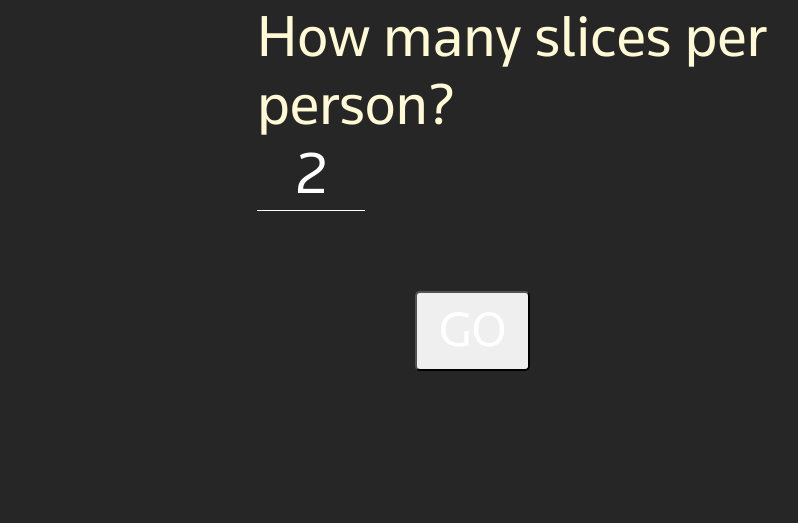
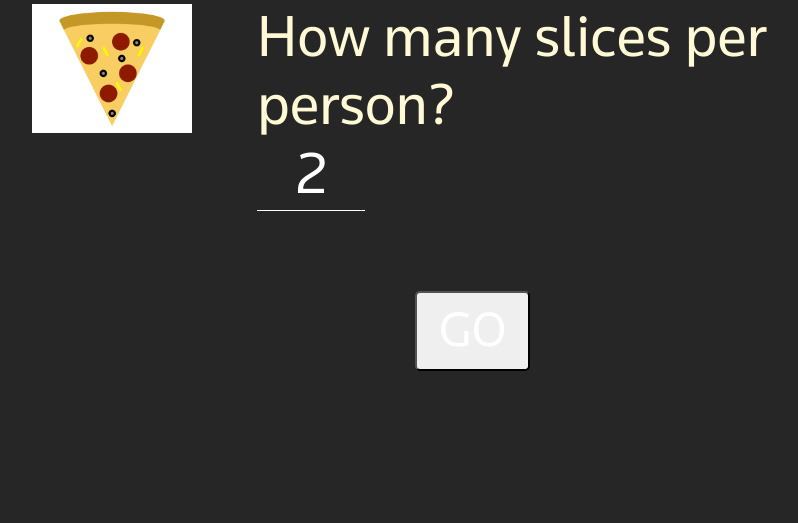
Before and after one commit to juanprado/findmepizza, a web app: file dest/index.html in a window 1280 px wide. Shown: the part 277-800 px from the top of the page, without its empty margins (249-1047 px from the left). Run offline with its HTML, style and script files only (its server is not run), Linux system fonts and the light colour scheme.

Commit message:
add pizza image

```diff
--- a/dest/assets/css/main.css
+++ b/dest/assets/css/main.css
@@ -550,6 +550,21 @@ button {
 .person:before {
   content: "";
   background: url("/assets/img/person.png") 50% 0 no-repeat;
+  background-size: 57% auto;
+  position: absolute;
+  left: 0;
+  height: 100%;
+  width: 30%;
+}
+
+/* line 82, ../../../src/assets/sass/main.scss */
+.slice {
+  position: relative;
+}
+/* line 85, ../../../src/assets/sass/main.scss */
+.slice:before {
+  content: "";
+  background: url("/assets/img/pizza_slice.png") 50% 0 no-repeat;
   background-size: 67% auto;
   position: absolute;
   left: 0;
@@ -558,14 +573,14 @@ button {
 }
 
 @media (max-width: 700px) {
-  /* line 83, ../../../src/assets/sass/main.scss */
+  /* line 96, ../../../src/assets/sass/main.scss */
   label,
   input[type=text],
   input[type=num] {
     font-size: 7vw;
   }
 
-  /* line 88, ../../../src/assets/sass/main.scss */
+  /* line 101, ../../../src/assets/sass/main.scss */
   button {
     font-size: 30px;
     width: 100%;
--- a/src/assets/sass/main.scss
+++ b/src/assets/sass/main.scss
@@ -72,6 +72,19 @@ button {
 	&:before {
 		content: "";
 		background: url('/assets/img/person.png') 50% 0 no-repeat;
+		background-size: 57% auto;
+		position: absolute;
+		left: 0;
+		height: 100%;
+		width: 30%;
+	}
+}
+.slice {
+	position: relative;
+
+	&:before {
+		content: "";
+		background: url('/assets/img/pizza_slice.png') 50% 0 no-repeat;
 		background-size: 67% auto;
 		position: absolute;
 		left: 0;
```
Also changed, not shown: src/assets/img/pizza-slice.jpg (added), 1 other file.
